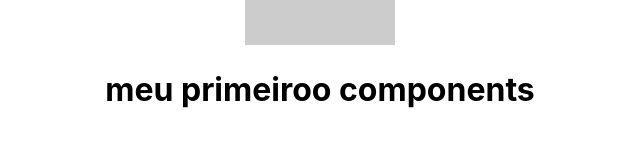
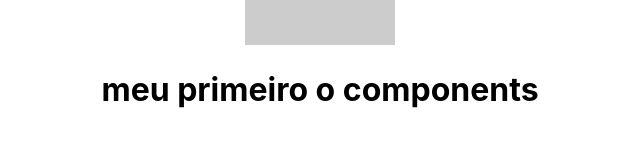
Before and after one commit to anapaulaghix/app-js, a React (Create React App) app: page / in a window 1280 px wide. Shown: the part 223-370 px from the top of the page, without its empty margins (320-960 px from the left). Built offline with nearby package versions, Linux system fonts and the light colour scheme.

Commit message:
new changes

```diff
--- a/src/components/HelloWorld.js
+++ b/src/components/HelloWorld.js
@@ -1,7 +1,9 @@
 function HelloWorld() {
     return(
         <div>
-            <h1>meu primeiroo components</h1>
+            <h1>meu primeiro
+
+                o components</h1>
         </div>
     )
 }
```
